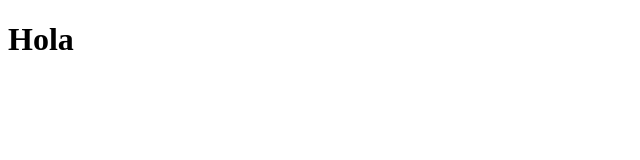
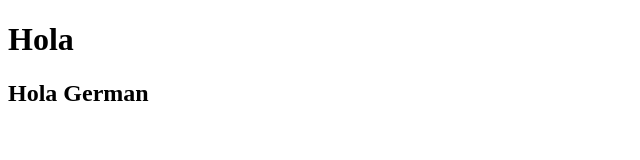
Before and after one commit to GermanGutierrez85/Git, a plain HTML site: page index.html in a window 1280 px wide. Shown: the whole page, without its empty margins (0-640 px from the left). Drawn offline with Linux system fonts and the light colour scheme.

Commit message:
agregue h2

```diff
--- a/index.html
+++ b/index.html
@@ -8,6 +8,7 @@
 </head>
 <body>
     <h1>Hola</h1>
+    <h2>Hola German</h2>
 
 </body>
 </html>
```
